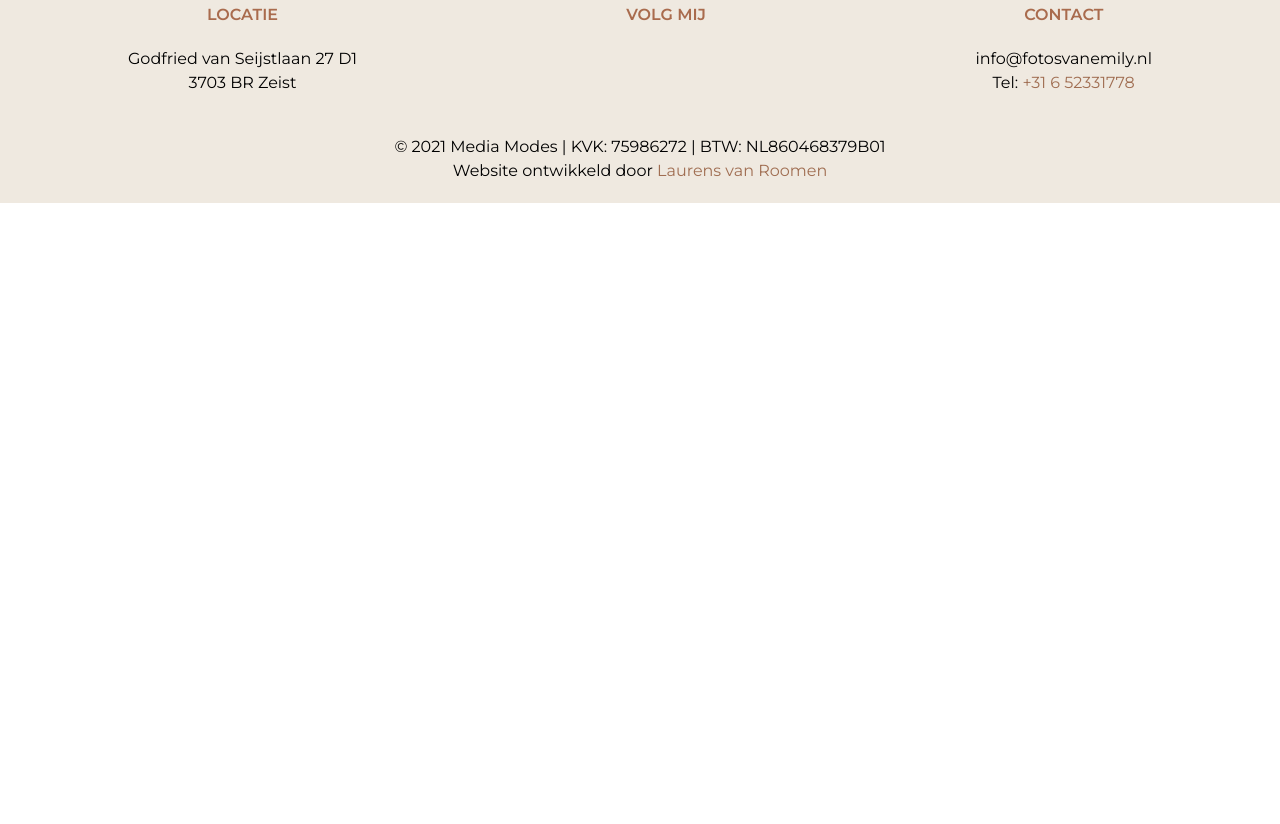
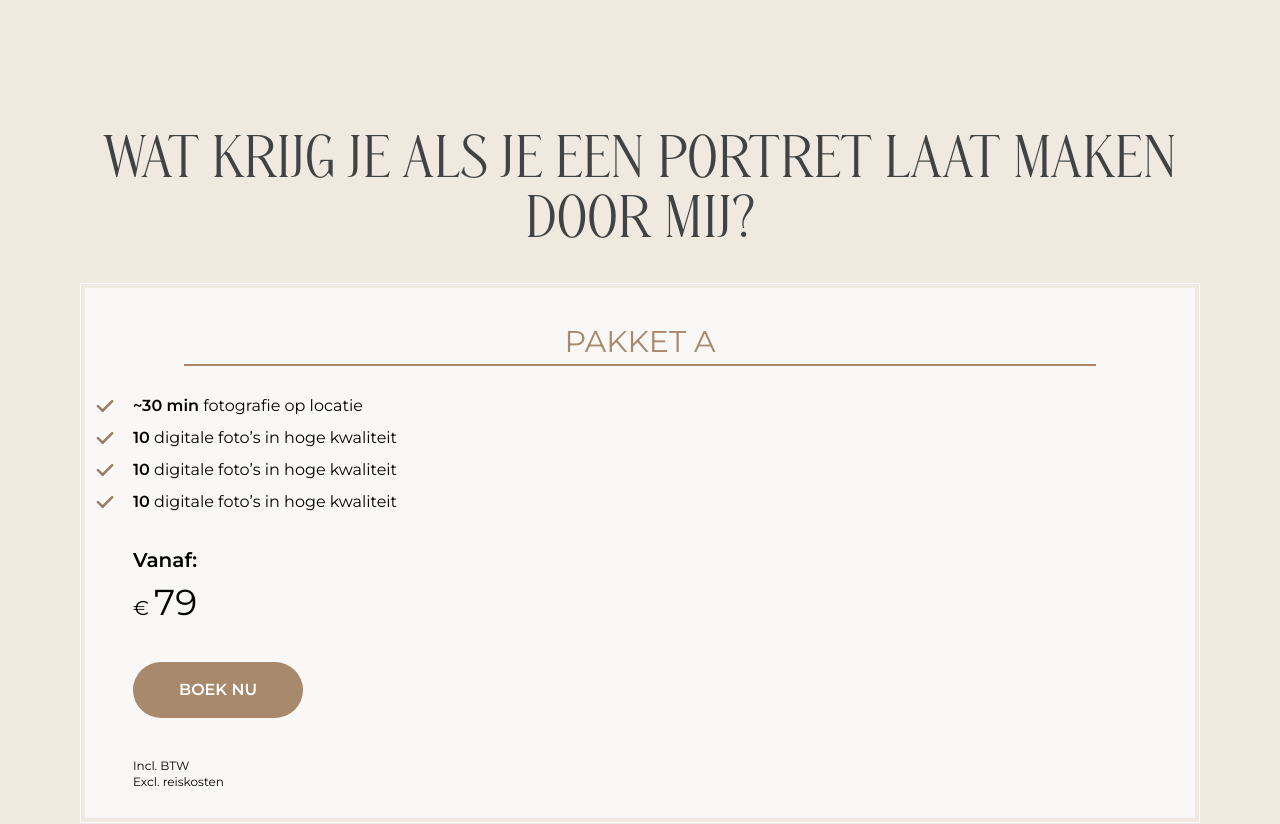
Before and after one commit to Sneruall/fotos-van-emily, a Next.js app: page /portretfotografie in a window 1280 px wide. Shown: the part 8720-9544 px from the top of the page. Before the commit the page ends 8923 px from the top, so only its background shows below. Built offline with nearby package versions, Linux system fonts and the light colour scheme.

Commit message:
setup price card

```diff
--- a/components/sections/PageSectionTwo.js
+++ b/components/sections/PageSectionTwo.js
@@ -6,7 +6,7 @@ function PageSectionTwo() {
   return (
     <Section bg={"bg-grey-pale"}>
       <div className="mx-auto max-w-6xl">
-        <h2 className="text-white text-3xl md:text-6xl text-center uppercase mb-2">
+        <h2 className="text-white text-3xl lg:text-6xl text-center uppercase mb-2">
           Natuurlijk op de foto
         </h2>
         <div className="border border-white w-full mb-5"></div>
--- /dev/null
+++ b/components/sections/PricingSection.js
@@ -0,0 +1,75 @@
+import Section from "../layout/Section";
+import Button from "../ui/button";
+import { CheckIcon } from "@heroicons/react/solid";
+
+function PricingSection() {
+  return (
+    <Section bg="bg-grey-light">
+      <div className="mx-auto max-w-6xl">
+        <h2 className="text-charcoal font-display text-5xl lg:text-6xl text-center uppercase mb-5">
+          WAT KRIJG JE ALS JE EEN PORTRET LAAT MAKEN DOOR MIJ?
+        </h2>
+        {/* Pricing cards */}
+        <div className="flex flex-col">
+          {/* Card todo: component with props */}
+          <div className="border border-white my-5">
+            <div className="bg-white m-1 p-2 bg-opacity-70">
+              <div className="border-b-2 w-5/6 border-brown-pale mx-auto my-7">
+                <h4 className="text-center text-3xl uppercase text-brown-pale mb-1">
+                  Pakket A
+                </h4>
+              </div>
+              <div className="mb-8">
+                <div className="flex space-x-4 my-2">
+                  <CheckIcon className="flex-shrink-0 w-6 h-6 text-grey-brownish" />
+                  <p>
+                    <span className="font-bold">~30 min</span> fotografie op
+                    locatie
+                  </p>
+                </div>
+                <div className="flex space-x-4 my-2">
+                  <CheckIcon className="flex-shrink-0 w-6 h-6 text-grey-brownish" />
+                  <p>
+                    <span className="font-bold">10</span> digitale foto’s in
+                    hoge kwaliteit
+                  </p>
+                </div>
+                <div className="flex space-x-4 my-2">
+                  <CheckIcon className="flex-shrink-0 w-6 h-6 text-grey-brownish" />
+                  <p>
+                    <span className="font-bold">10</span> digitale foto’s in
+                    hoge kwaliteit
+                  </p>
+                </div>
+                <div className="flex space-x-4 my-2">
+                  <CheckIcon className="flex-shrink-0 w-6 h-6 text-grey-brownish" />
+                  <p>
+                    <span className="font-bold">10</span> digitale foto’s in
+                    hoge kwaliteit
+                  </p>
+                </div>
+              </div>
+              <div className="ml-10">
+                <div>
+                  <p className="font-bold text-xl mb-2">Vanaf:</p>
+                  <p className="text-4xl">
+                    <span className="text-xl">€ </span>79
+                  </p>
+                </div>
+                <div className="my-10">
+                  <Button link="/" button="button-1" text="Boek nu" />
+                </div>
+                <div className="mb-5">
+                  <p className="text-xs">Incl. BTW</p>
+                  <p className="text-xs">Excl. reiskosten</p>
+                </div>
+              </div>
+            </div>
+          </div>
+        </div>
+      </div>
+    </Section>
+  );
+}
+
+export default PricingSection;
--- a/pages/portretfotografie.js
+++ b/pages/portretfotografie.js
@@ -4,6 +4,7 @@ import ScrollNavbar from "../components/layout/scrollNavbar";
 import PageIntro from "../components/sections/pageIntro";
 import PageSectionThree from "../components/sections/PageSectionThree";
 import PageSectionTwo from "../components/sections/PageSectionTwo";
+import PricingSection from "../components/sections/PricingSection";
 
 function portretfotografie() {
   return (
@@ -18,6 +19,7 @@ function portretfotografie() {
       <PageIntro />
       <PageSectionTwo />
       <PageSectionThree />
+      <PricingSection />
     </Fragment>
   );
 }
--- a/tailwind.config.js
+++ b/tailwind.config.js
@@ -33,38 +33,39 @@ module.exports = {
         transparent: "transparent",
         current: "currentColor",
         grey: {
-          light: '#efe9e0',
+          light: "#efe9e0",
           light2: "#dfddd7",
           pale: "#d9e0e8",
           pinkish: "#d4c7b8",
           pinkish2: "#dccfc6",
+          brownish: "#977b62",
         },
         brown: {
           pale: "#a8896c",
           pale2: "#a38a70",
           pale3: "#a28a6f",
         },
-        clay:{
+        clay: {
           DEFAULT: "#a96b4d",
         },
-        mocha:{
+        mocha: {
           DEFAULT: "#a06e52",
         },
-        reddish:{
+        reddish: {
           DEFAULT: "#c15540",
         },
-        charcoal:{
-          DEFAULT: '#404342',
+        charcoal: {
+          DEFAULT: "#404342",
         },
-        sandstone:{
-          DEFAULT: '#c9a077',
+        sandstone: {
+          DEFAULT: "#c9a077",
         },
       },
       width: {
         "18/12": "150%",
       },
       minWidth: {
-        '170': "170px",
+        170: "170px",
       },
     },
   },
```
